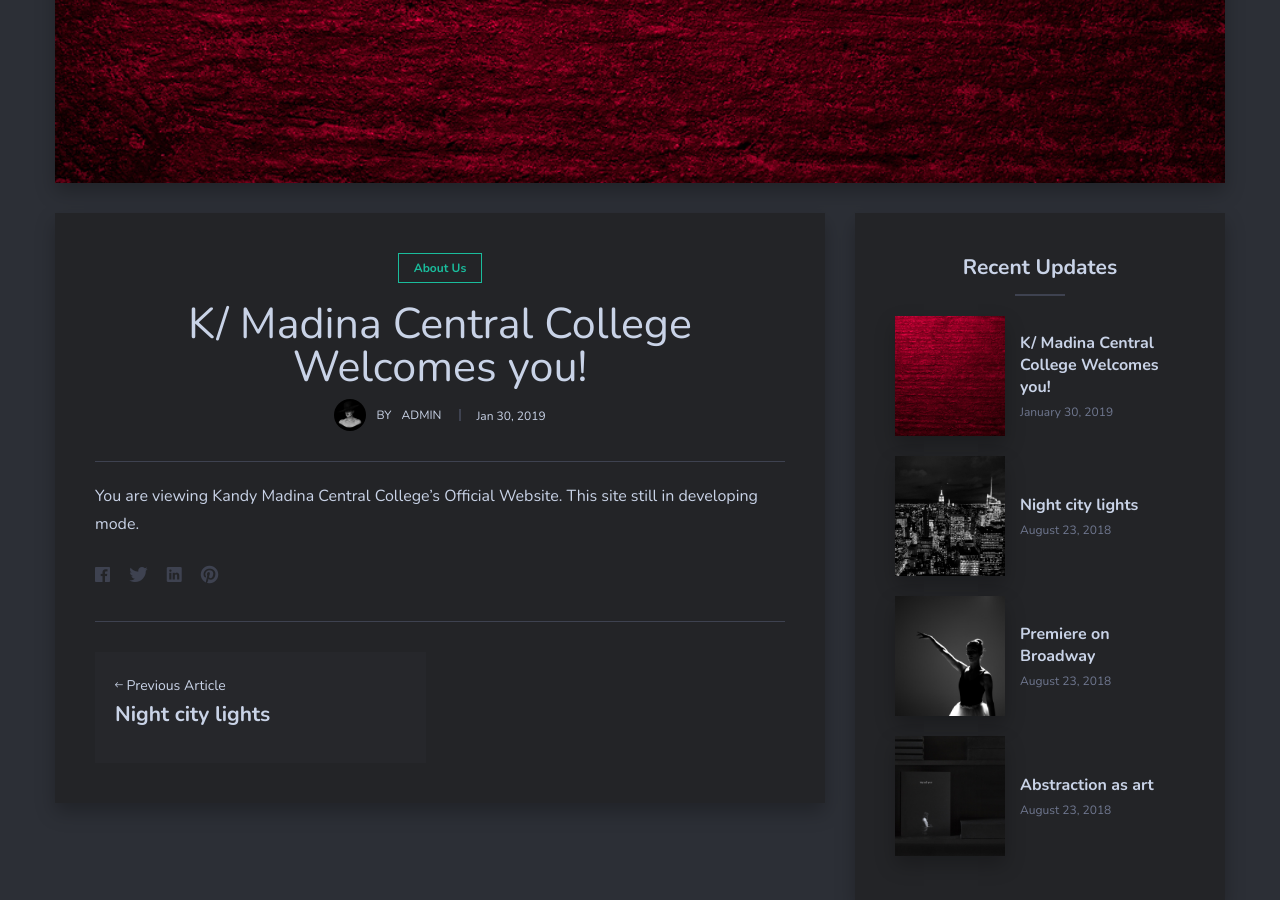
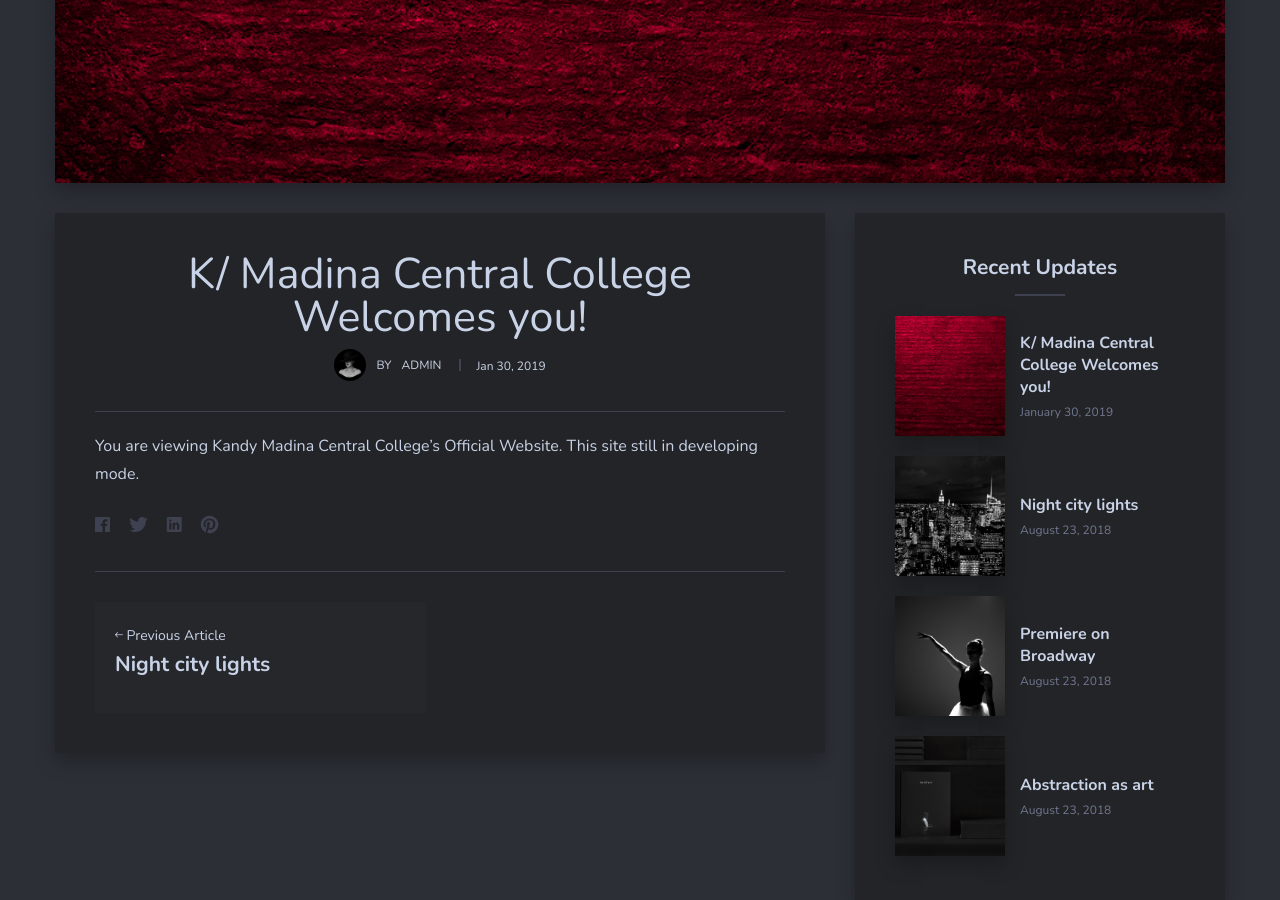
Before and after one commit to techlanka/kmcc, a Jekyll site: the page built from _posts/2018-08-23-the-most-popular-mistakes.markdown, in a window 1280 px wide and 900 px high, scrolled down 512 px. Built offline with Jekyll 4.4.1, drawn with Linux system fonts in a browser that asks for light colours.

Commit message:
Update from Forestry.io - Updated 2018-08-23-the-most-popular-mistakes.markdown

```diff
--- a/_posts/2018-08-23-the-most-popular-mistakes.markdown
+++ b/_posts/2018-08-23-the-most-popular-mistakes.markdown
@@ -1,8 +1,9 @@
 ---
 layout: post
-title:  K/ Madina Central College Welcomes you!
-date:   2019-01-30 16:05:55 +0300
-image:  01.jpg
-tags:   [About Us]
+title: K/ Madina Central College Welcomes you!
+date: 2019-01-30 13:05:55 +0000
+image: 01.jpg
+tags: []
+
 ---
 You are viewing Kandy Madina Central College's Official Website. This site still in developing mode.
```
